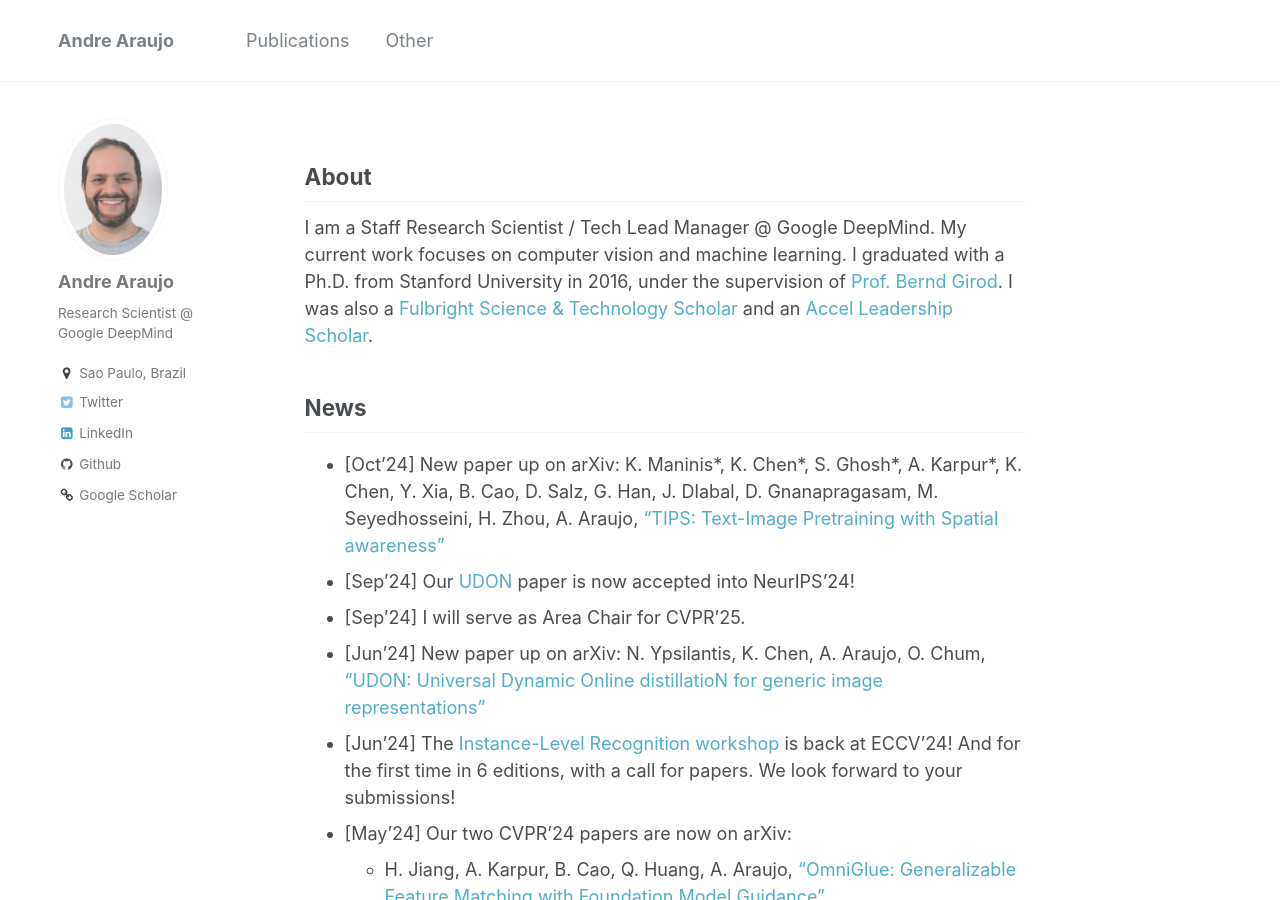
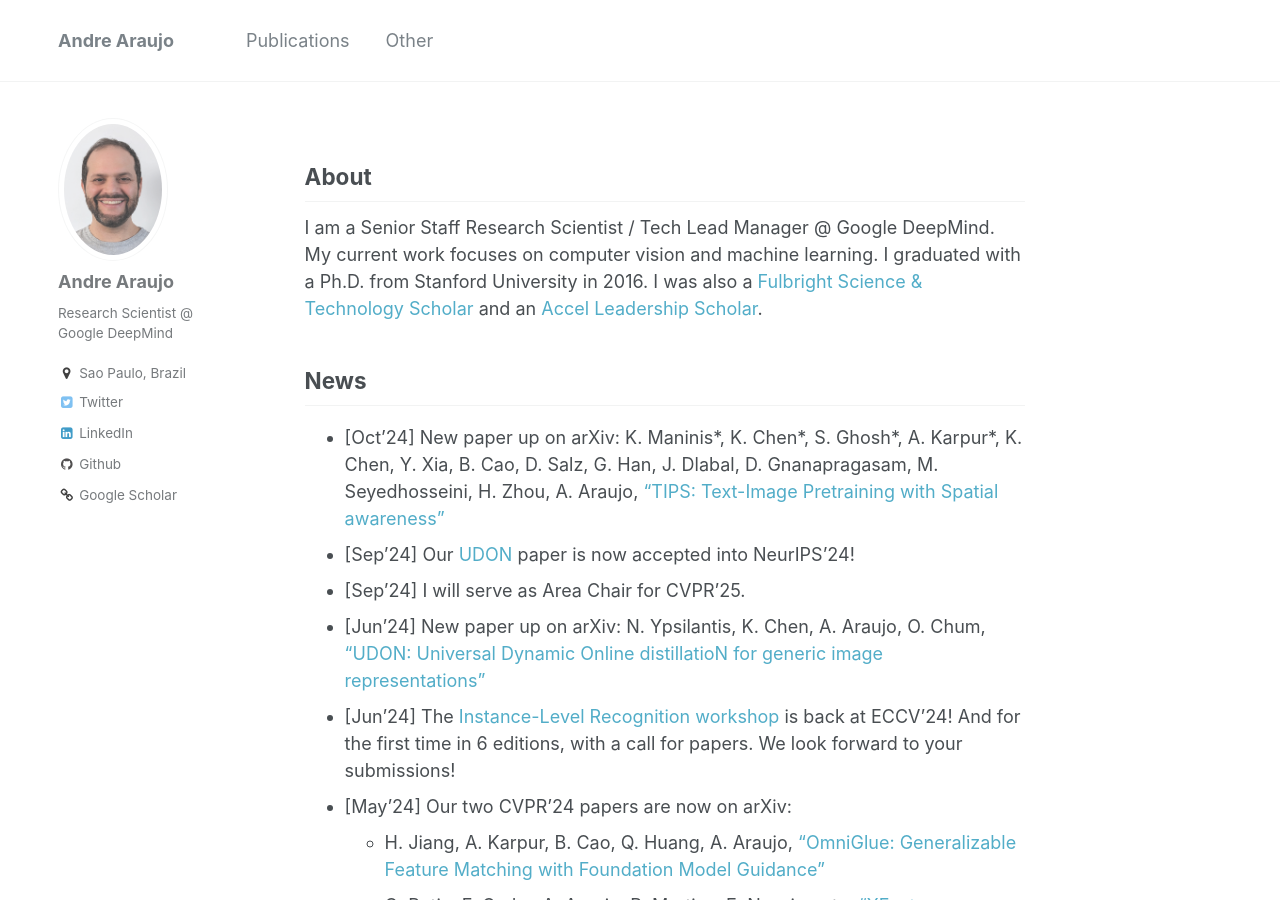
Before and after one commit to andrefaraujo/andrefaraujo.github.io, a Jekyll site: the page built from _pages/about.md, in a window 1280 px wide and 900 px high. Built offline with Jekyll 4.4.1, drawn with Linux system fonts in a browser that asks for light colours.

Commit message:
title update

```diff
--- a/_pages/about.md
+++ b/_pages/about.md
@@ -11,9 +11,9 @@ redirect_from:
 
 ## About
 
-I am a Staff Research Scientist / Tech Lead Manager @ Google DeepMind.
+I am a Senior Staff Research Scientist / Tech Lead Manager @ Google DeepMind.
 My current work focuses on computer vision and machine learning.
-I graduated with a Ph.D. from Stanford University in 2016, under the supervision of [Prof. Bernd Girod](http://www.stanford.edu/~bgirod).
+I graduated with a Ph.D. from Stanford University in 2016.
 I was also a [Fulbright Science & Technology Scholar](https://eca.state.gov/fulbright/fulbright-programs/program-summaries/international-fulbright-science-technology-award) and an [Accel Leadership Scholar](http://stvp.stanford.edu/alp/).
 
 ## News
```
